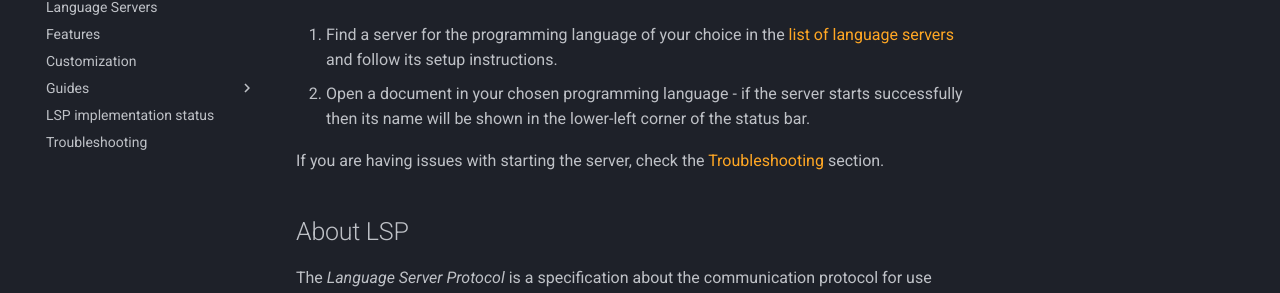
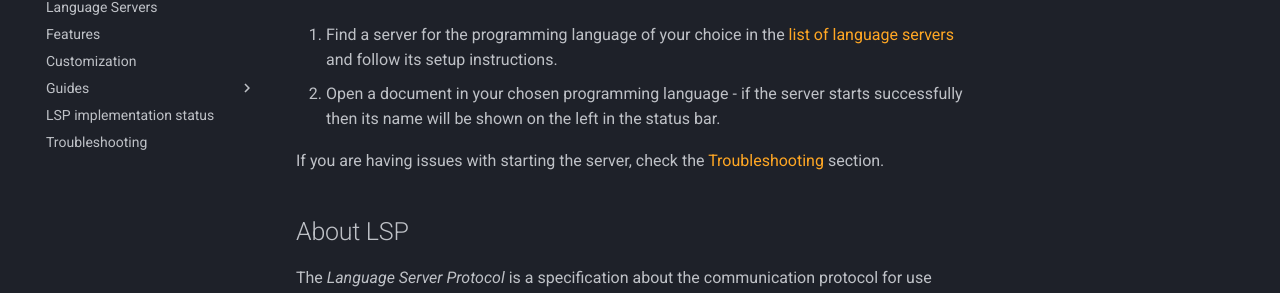
Before and after one commit to sublimelsp/LSP, an MkDocs documentation site: the page built from docs/src/index.md, in a window 1280 px wide. Shown: the part 158-451 px from the top of the page. Built offline with MkDocs 1.6.1 and Material for MkDocs 9.7.7, drawn with Linux system fonts in a browser that asks for light colours; comment, search, counter and statistics services are not loaded.

Commit message:
phrasing

```diff
--- a/docs/src/index.md
+++ b/docs/src/index.md
@@ -1,7 +1,7 @@
 # Getting started
 
 1. Find a server for the programming language of your choice in the [list of language servers](language_servers.md) and follow its setup instructions.
-2. Open a document in your chosen programming language - if the server starts successfully then its name will be shown in the lower-left corner of the status bar.
+2. Open a document in your chosen programming language - if the server starts successfully then its name will be shown on the left in the status bar.
 
 If you are having issues with starting the server, check the [Troubleshooting](troubleshooting.md) section.
 
```
